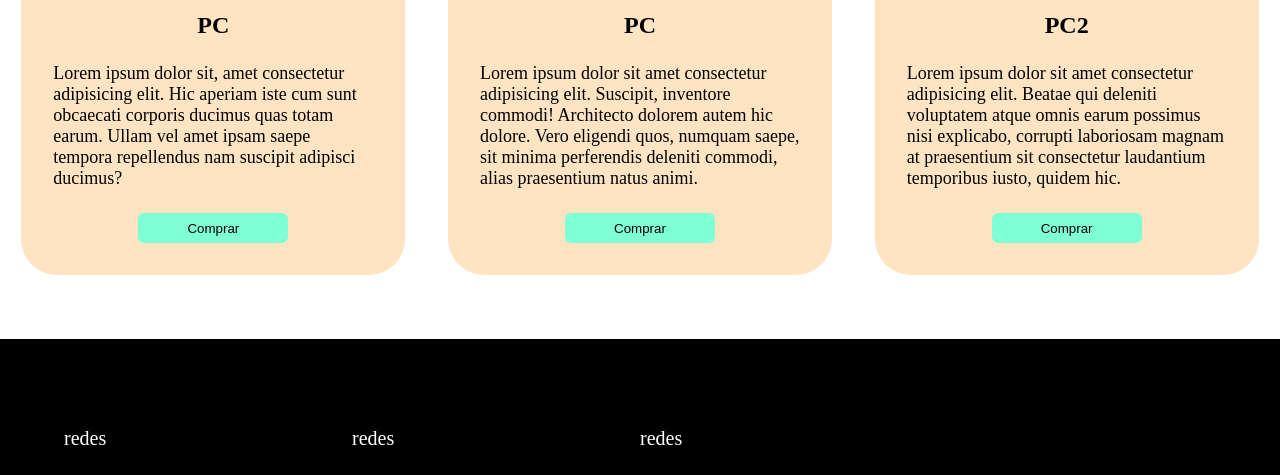
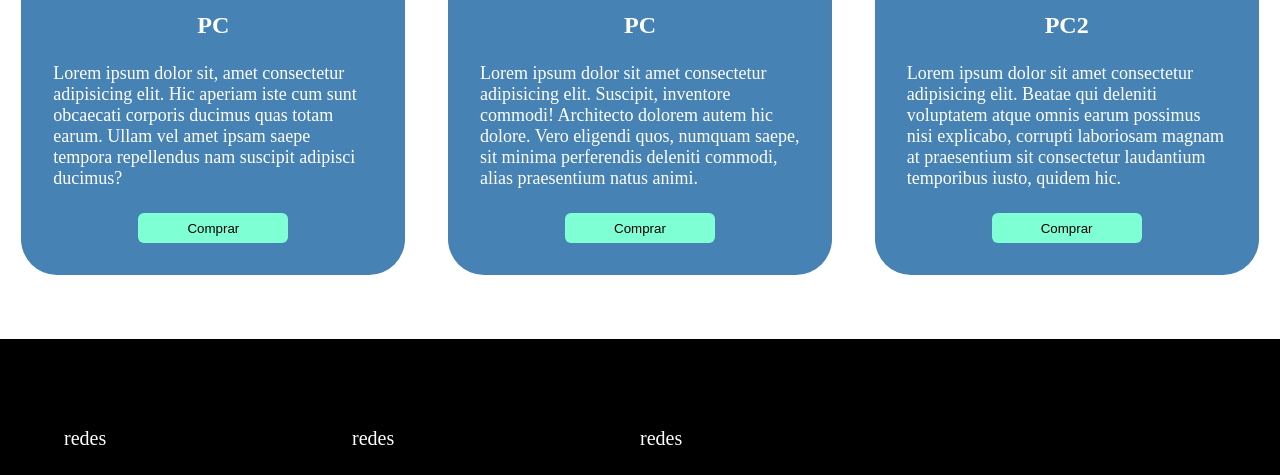
Before and after one commit to Asesorias-ucamp15/prueba-despliegue, a plain HTML site: page index.html in a window 1280 px wide. Shown: the part 773-1248 px from the top of the page. Drawn offline with Linux system fonts and the light colour scheme.

Commit message:
fix/card styles

```diff
--- a/assets/css/styles.css
+++ b/assets/css/styles.css
@@ -67,8 +67,9 @@
 .card{
   width: 25%;
   padding: 2rem;
-  background-color: bisque;
+  background-color: steelblue;
   border-radius: 36px;
+  color: #FFF;
 }
 
 @media(max-width:800px){
```
